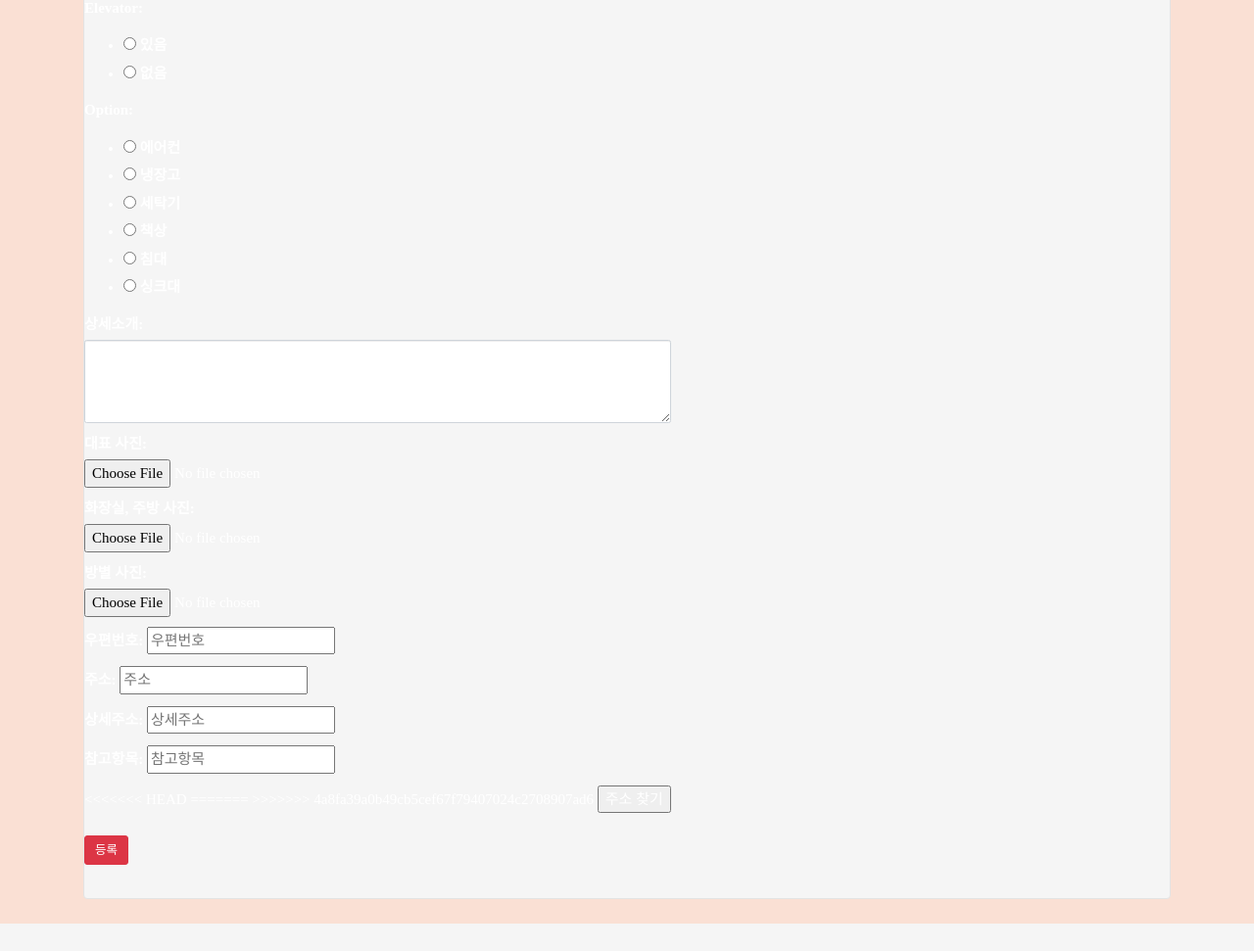
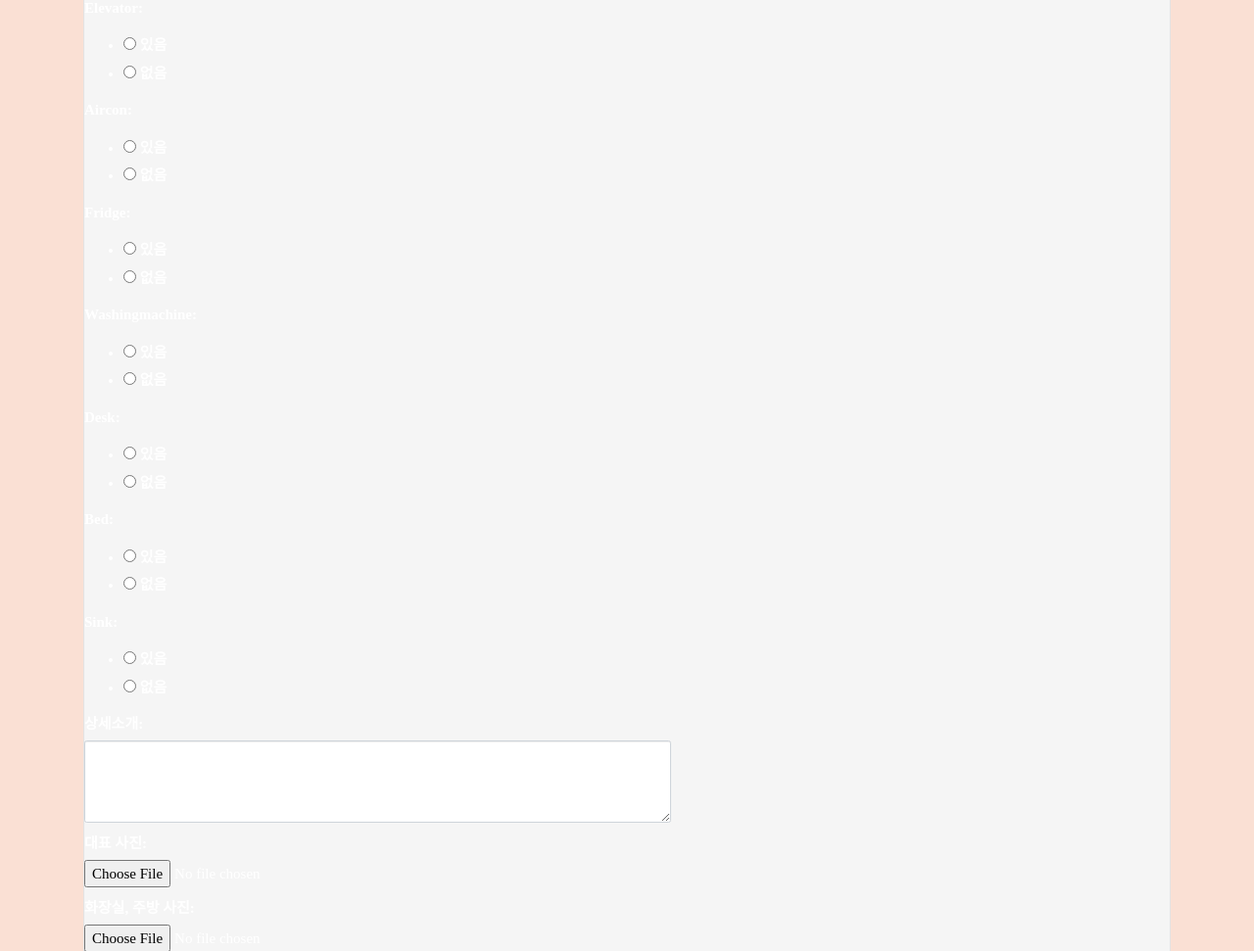
Before and after one commit to hepaper3/navibang, a Django app: page /bangregister/register/ in a window 1280 px wide. Shown: the part 1268-2239 px from the top of the page at 98% size. Before the commit the page ends 2211 px from the top, so only its background shows below. Run offline with Django 3.2, Linux system fonts and the light colour scheme; parts of the project's set-up code (start-up, migrations or seed data) failed here and were passed over; some libraries are stand-ins or nearby versions.

Commit message:
dddddddd

```diff
--- a/bangregister/forms.py
+++ b/bangregister/forms.py
@@ -3,23 +3,25 @@ from .models import Room
 from django.forms.widgets import CheckboxSelectMultiple
 
 class RoomForm(forms.ModelForm):
-
     rent_term = forms.CharField(widget=forms.RadioSelect(choices=(('장기(2주이상)','장기(2주이상)'),('단기(2주미만)','단기(2주미만)'))))
     room_type = forms.CharField(widget=forms.RadioSelect(choices=(('원룸','원룸'),('투룸','투룸'),('복층형 원룸','복층형 원룸'),('쓰리룸+','쓰리룸+'))))
     host_stuff = forms.CharField(widget=forms.RadioSelect(choices=(('있음','있음'),('없음','없음'))))
     parking = forms.CharField(widget=forms.RadioSelect(choices=(('있음','있음'),('없음','없음'))))
     pet = forms.CharField(widget=forms.RadioSelect(choices=(('가능','가능'),('불가능','불가능'))))
     elevator = forms.CharField(widget=forms.RadioSelect(choices=(('있음','있음'),('없음','없음'))))
-    option = forms.CharField(widget=forms.RadioSelect(choices=(('에어컨','에어컨'),('냉장고','냉장고'),('세탁기','세탁기'),('책상','책상'),('침대','침대'),('침대','싱크대'))))
-
+    aircon = forms.CharField(widget=forms.RadioSelect(choices=(('있음','있음'),('없음','없음'))))
+    fridge = forms.CharField(widget=forms.RadioSelect(choices=(('있음','있음'),('없음','없음'))))
+    washingmachine = forms.CharField(widget=forms.RadioSelect(choices=(('있음','있음'),('없음','없음'))))
+    desk = forms.CharField(widget=forms.RadioSelect(choices=(('있음','있음'),('없음','없음'))))
+    bed = forms.CharField(widget=forms.RadioSelect(choices=(('있음','있음'),('없음','없음'))))
+    sink = forms.CharField(widget=forms.RadioSelect(choices=(('있음','있음'),('없음','없음'))))
     class Meta:
         model = Room
-        fields = ('intro','pub_date','confirmation','rent_term','start_date','end_date','price','floor','room_type','area','host_stuff','parking','pet','elevator','option','detail','main_img','other_img','room_img', 'address1', 'address2', 'address3', 'address4')
+        fields = ('intro','pub_date','confirmation','rent_term','start_date','end_date','price','floor','room_type','area','host_stuff','parking','pet','elevator','aircon', 'fridge','washingmachine','desk','bed','sink', 'detail','main_img','other_img','room_img', 'address1', 'address2', 'address3', 'address4')
 
         def __init__(self, *args, **kwargs):
           super(RoomForm, self).__init__(*args, **kwargs)
           self.fields['file'].required = False
-          option = forms.ModelMultipleChoiceField(choices=Room.OPTION_CHOICES, widget=forms.CheckboxSelectMultiple, required=False)
 
         widgets = {
             'intro': forms.TextInput(
@@ -34,129 +36,157 @@ class RoomForm(forms.ModelForm):
                         'type':  'date',
                       }
             ),
-             'rent_term': forms.Select(
+            'rent_term': forms.Select(
                 attrs={
                         'class': 'form-control',
                       }
             ),
-             'start_date': forms.DateInput(
+            'start_date': forms.DateInput(
                 attrs={
                         'class': 'form-control',
                         'type':  'date',
                       }
             ),
-             'end_date': forms.DateInput(
+            'end_date': forms.DateInput(
                 attrs={
                         'class': 'form-control',
                         'type':  'date',
                       }
             ),
-             'price': forms.TextInput(
+            'price': forms.TextInput(
                 attrs={
                         'class': 'form-control',
                       }
             ),
-             'floor': forms.TextInput(
+            'floor': forms.TextInput(
                 attrs={
                         'class': 'form-control',
                       }
             ),
-             'room_type': forms.Select(
+            'room_type': forms.Select(
                 attrs={
                         'class': 'form-control',
                       }
             ),
-             'area': forms.TextInput(
+            'area': forms.TextInput(
                 attrs={
                         'class': 'form-control',
                       }
             ),
-             'host_stuff': forms.Select(
+            'host_stuff': forms.Select(
                 attrs={
                         'class': 'form-control',
                       }
             ),
-             'parking': forms.Select(
+            'parking': forms.Select(
                 attrs={
                         'class': 'form-control',
                       }
             ),
-              'pet': forms.Select(
+            'pet': forms.Select(
                 attrs={
                         'class': 'form-control',
                       }
             ),
-              'elevator': forms.Select(
+            'elevator': forms.Select(
                 attrs={
                         'class': 'form-control',
                       }
             ),
-              'option': forms.Select(
+            'aircon': forms.Select(
                 attrs={
                         'class': 'form-control',
-
                       }
             ),
-               'detail': forms.Textarea(
+            'fridge': forms.Select(
+                attrs={
+                        'class': 'form-control',
+                      }
+            ),
+            'washingmachine': forms.Select(
+                attrs={
+                        'class': 'form-control',
+                      }
+            ),
+            'desk': forms.Select(
+                attrs={
+                        'class': 'form-control',
+                      }
+            ),
+            'bed': forms.Select(
+                attrs={
+                        'class': 'form-control',
+                      }
+            ),
+            'sink': forms.Select(
+                attrs={
+                        'class': 'form-control',
+                      }
+            ),
+            'detail': forms.Textarea(
                 attrs={
                         'class': 'form-control',
                         'rows': '5',
                       }
             ),
-                'address1':forms.TextInput(
-                attrs={
-                    'type':'text' ,
-                    'id' :'sample3_postcode' ,
-                    'placeholder' : '우편번호',
+            'address1':forms.TextInput(
+                    attrs={
+                        'type':'text' ,
+                        'id' :'sample3_postcode' ,
+                        'placeholder' : '우편번호',
+                        }
+            ),
+            'address2':forms.TextInput(
+                    attrs={
+                        'type':'text' ,
+                        'id' :'sample3_address' ,
+                        'placeholder' : '주소',
                     }
             ),
-
-            'address2':forms.TextInput(
-                attrs={
-                    'type':'text' ,
-                    'id' :'sample3_address' ,
-                    'placeholder' : '주소',
-                }
-        ),
             'address3':forms.TextInput(
-                attrs={
-                    'type':'text' ,
-                    'id' :'sample3_detailAddress' ,
-                    'placeholder' : '상세주소',
-                }
-        ),
-
+                    attrs={
+                        'type':'text' ,
+                        'id' :'sample3_detailAddress' ,
+                        'placeholder' : '상세주소',
+                    }
+            ),
             'address4':forms.TextInput(
-                attrs={
-                    'type':'text' ,
-                    'id' :'sample3_extraAddress' ,
-                    'placeholder' : '참고항목',
-                }
-        ),
-        }
+                    attrs={
+                        'type':'text' ,
+                        'id' :'sample3_extraAddress' ,
+                        'placeholder' : '참고항목',
+                    }
+            ),
+            }
 
         labels = {
-                    'intro': '소개글',
-                    'pub_date': '등록일',
-                    'confirmation': '확인서',
-                    'rent_term': '임대유형',
-                    'start_date': '임대 시작 날짜',
-                    'end_date': '임대 종료 날짜',
-                    'price': '가격',
-                    'floor': '층',
-                    'room_type': '방 유형',
-                    'area': '면적(평)',
-                    'host_stuff': '집주인 짐',
-                    'parking': '주차장',
-                    'pet': '애완동물 동반',
-                    'elevator': '엘리베이터',
-                    'option': '옵션',
-                    'detail': '상세소개',
-                    'main_img': '대표 사진',
-                    'other_img': '화장실, 주방 사진',
-                    'room_img': '방별 사진',
-                    'address1' : '우편번호',
-                    'address2' : '주소',
-                    'address3' : '상세주소',
-                    'address4' : '참고항목',
-                 }
+                        'intro': '소개글',
+                        'pub_date': '등록일',
+                        'confirmation': '확인서',
+                        'rent_term': '임대유형',
+                        'start_date': '임대 시작 날짜',
+                        'end_date': '임대 종료 날짜',
+                        'price': '가격',
+                        'floor': '층',
+                        'room_type': '방 유형',
+                        'area': '면적(평)',
+                        'host_stuff': '집주인 짐',
+                        'parking': '주차장',
+                        'pet': '애완동물 동반',
+                        'elevator': '엘리베이터',
+                        'aircon' : '에어컨',
+                        'fridge' : '냉장고',
+                        'washingmachine' : '세탁기',
+                        'desk' : '책상',
+                        'bed': '침대',
+                        'sink' : '싱크대',
+                        'detail': '상세소개',
+                        'main_img': '대표 사진',
+                        'other_img': '화장실, 주방 사진',
+                        'room_img': '방별 사진',
+                        'address1' : '우편번호',
+                        'address2' : '주소',
+                        'address3' : '상세주소',
+                        'address4' : '참고항목',
+
+                    }
```
Also changed, not shown: bangregister/models.py (+31 -10 lines), bangregister/templates/show.html (+6 -1 lines), bangregister/migrations/0005_merge_20190809_2342.py (added), bangregister/migrations/0006_auto_20190810_0014.py (added), db.sqlite3.
